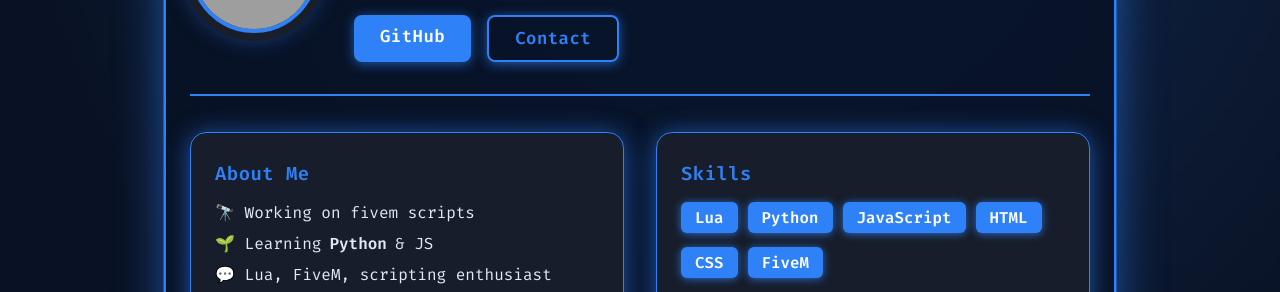
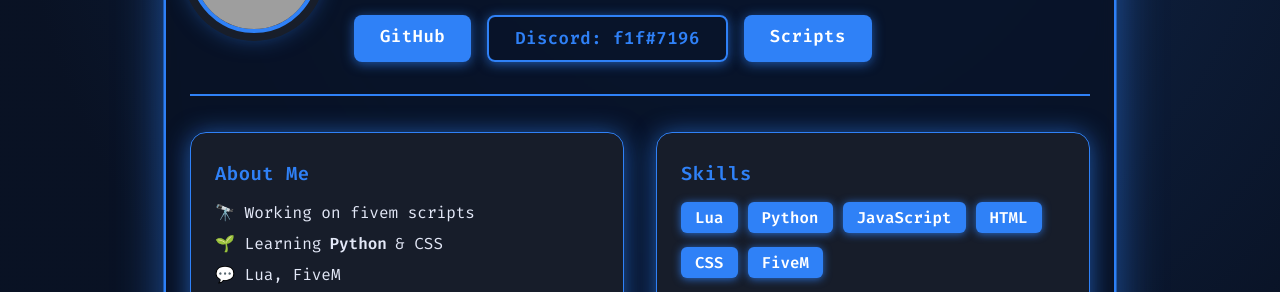
Before and after one commit to f1fSK/f1fSK.github.io, a plain HTML site: page index.html in a window 1280 px wide. Shown: the part 214-506 px from the top of the page. Drawn offline with Linux system fonts and the light colour scheme; grey boxes are pictures that could not be loaded.

Commit message:
Update index.html

```diff
--- a/index.html
+++ b/index.html
@@ -19,7 +19,8 @@
         <p class="hero-desc">Lua &amp; FiveM Developer<br><span>🇸🇰 Slovakia</span></p>
         <div class="hero-links">
           <a href="https://github.com/f1fSK" target="_blank" class="btn">GitHub</a>
-          <a href="mailto:your@email.com" class="btn btn-outline">Contact</a>
+          <a href="https://discord.com/users/75039074" class="btn btn-outline" target="_blank">Discord: f1f#7196</a>
+          <a href="scripts.html" class="btn">Scripts</a>
         </div>
       </div>
     </section>
@@ -28,8 +29,8 @@
         <h2>About Me</h2>
         <ul>
           <li>🔭 Working on fivem scripts</li>
-          <li>🌱 Learning <b>Python</b> &amp; JS</li>
-          <li>💬 Lua, FiveM, scripting enthusiast</li>
+          <li>🌱 Learning <b>Python</b> &amp; CSS</li>
+          <li>💬 Lua, FiveM</li>
           <li>⚡ Started coding to avoid overpriced scripts</li>
         </ul>
       </div>
```
